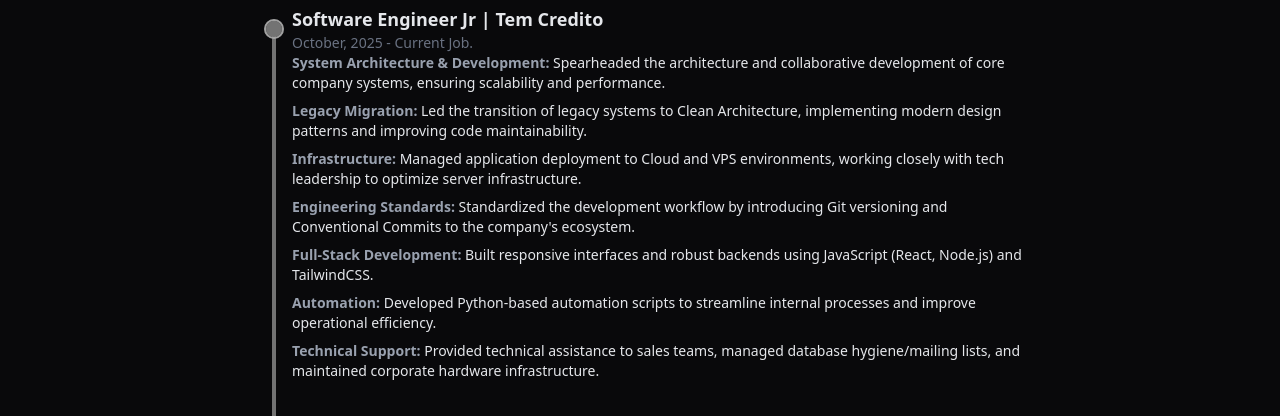
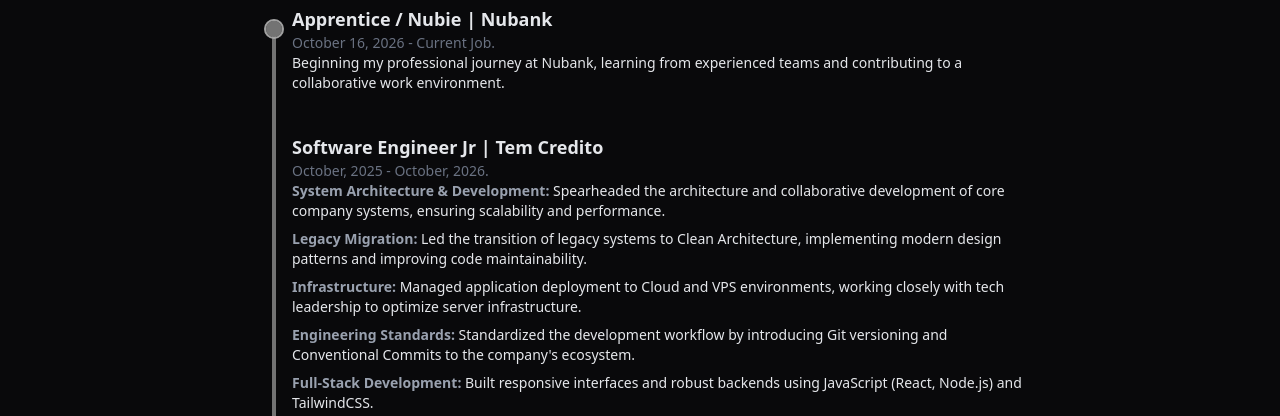
Before and after one commit to orodrigojose/portfolio, an Astro site: page / in a window 1280 px wide. Shown: the part 749-1165 px from the top of the page. Built offline with nearby package versions, Linux system fonts and the light colour scheme; Astro itself is replaced by a stand-in of ours.

Commit message:
:sparkle: feat(experience): add Nubank apprenticeship

```diff
--- a/src/components/sections/ExperienceSection.astro
+++ b/src/components/sections/ExperienceSection.astro
@@ -21,10 +21,25 @@ import { Icon } from "astro-icon/components";
     <div class="flex flex-col gap-10 text-sm text-gray-200">
       <div>
         <div class="flex flex-col">
+          <span class="font-bold text-lg"
+            >Apprentice / Nubie | <strong>Nubank</strong></span
+          >
+          <span class="text-gray-500">October 16, 2026 - Current Job.</span>
+        </div>
+        <div class="flex flex-col gap-2">
+          <span
+            >Beginning my professional journey at Nubank, learning from
+            experienced teams and contributing to a collaborative work
+            environment.</span
+          >
+        </div>
+      </div>
+      <div>
+        <div class="flex flex-col">
           <span class="font-bold text-lg">
             Software Engineer Jr | <strong>Tem Credito</strong>
           </span>
-          <span class="text-gray-500">October, 2025 - Current Job.</span>
+          <span class="text-gray-500">October, 2025 - October, 2026.</span>
         </div>
         <div class="flex flex-col gap-2">
           <span
```
